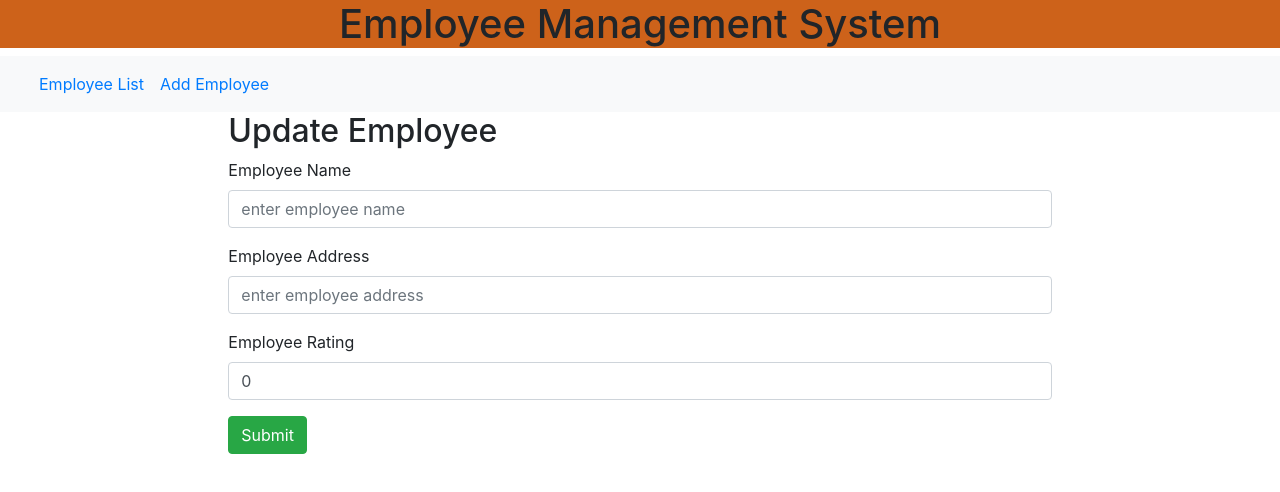
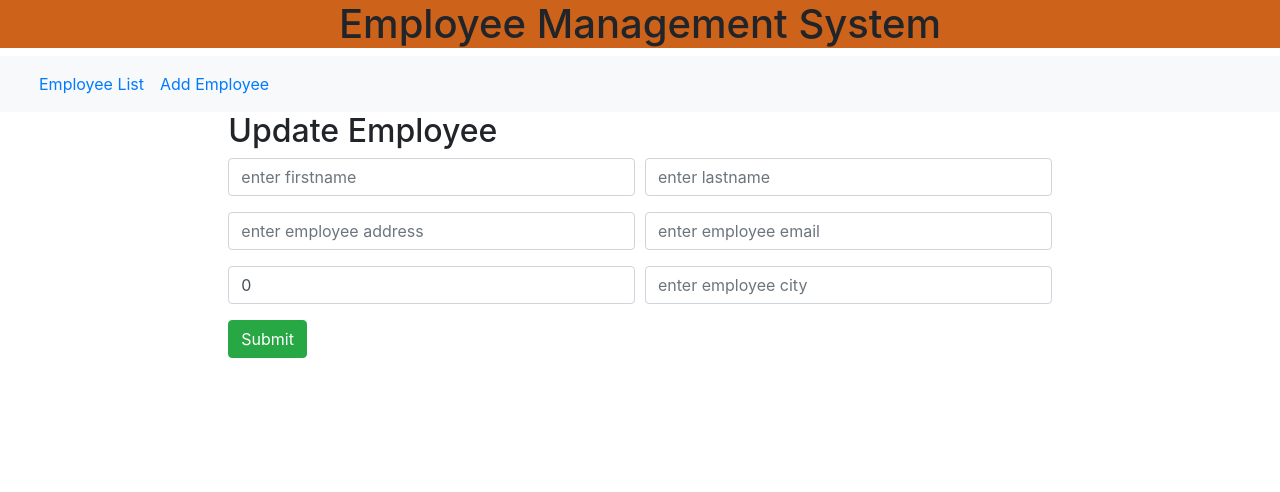
Before and after one commit to deepali060199/ems-frontend1, an Angular app: page /update-employee/1 in a window 1280 px wide. Shown: the top 492 px of the page. Built offline with nearby package versions, Linux system fonts and the light colour scheme; no server answers.

Commit message:
updated form

```diff
--- a/src/app/create-employee/create-employee.component.html
+++ b/src/app/create-employee/create-employee.component.html
@@ -43,8 +43,8 @@
         >
       </div>
       <div class="form-group col">
-        <select id="inputState" class="form-control">
-          <option selected>Gender</option>
+        <select formControlName="gender" id="inputState" class="form-control">
+          <option value="">Choose Gender</option>
           <option>Male</option>
           <option>Female</option>
           <option>Other</option>
@@ -121,8 +121,8 @@
         >
       </div>
       <div class="form-group col">
-        <select id="inputState" class="form-control">
-          <option selected>Rating</option>
+        <select formControlName="rating" id="inputState" class="form-control">
+          <option value="">Choose Rating</option>
           <option>1</option>
           <option>2</option>
           <option>3</option>
@@ -131,30 +131,6 @@
         </select>
       </div>
     </div>
-
-    <!-- <div class="form-group ">
-        <input
-          formControlName="salaryGrade"
-          type="text "
-          class="form-control"
-          placeholder="enter salary"
-        />
-        <span
-          style="color: red"
-          *ngIf="salaryGrade && salaryGrade.invalid && salaryGrade.touched"
-          >SalaryGrade is required</span
-        >
-      </div>
-
-      <div class="form-group >
-
-      <input formControlName="rating" type="text" class="form-control" />
-      <span
-        style="color: red"
-        *ngIf="rating && rating.invalid && rating.touched"
-        >Rating can only be integer</span
-      >
-    </div> -->
 
     <button
       [disabled]="registrationForm.invalid"
--- a/src/app/create-employee/create-employee.component.ts
+++ b/src/app/create-employee/create-employee.component.ts
@@ -2,12 +2,7 @@ import { Component } from '@angular/core';
 import { Router } from '@angular/router';
 import { Employee } from '../employee';
 import { EmployeeService } from '../service/employee.service';
-import {
-  FormGroup,
-  FormControl,
-  Validators,
-  FormBuilder,
-} from '@angular/forms';
+import { FormGroup, FormControl, Validators } from '@angular/forms';
 
 @Component({
   selector: 'app-create-employee',
@@ -16,6 +11,7 @@ import {
 })
 export class CreateEmployeeComponent {
   employee: Employee = new Employee();
+  default: string = 'Ratings';
 
   constructor(
     private employeeService: EmployeeService,
@@ -25,7 +21,7 @@ export class CreateEmployeeComponent {
   registrationForm = new FormGroup({
     firstName: new FormControl('', [Validators.required]),
     lastName: new FormControl('', [Validators.required]),
-    // gender: new FormControl('', [Validators.required]),
+    gender: new FormControl(''),
     age: new FormControl('', [Validators.required]),
     address: new FormControl('', [Validators.required]),
     state: new FormControl('', [Validators.required]),
@@ -34,8 +30,12 @@ export class CreateEmployeeComponent {
     city: new FormControl('', [Validators.required]),
 
     salary: new FormControl('', [Validators.required]),
-    // rating: new FormControl('', [Validators.pattern('[1-9]+$')]),
+    rating: new FormControl(''),
   });
+
+  // onSelected(value: string) {
+  //   this.registrationFor = value;
+  // }
 
   get firstName() {
     return this.registrationForm.get('firstName');
--- a/src/app/employee-list/employee-list.component.html
+++ b/src/app/employee-list/employee-list.component.html
@@ -19,45 +19,6 @@
         <th>city</th>
         <th>salary</th>
         <th>rating</th>
-        <th>
-          <button
-            class="btn btn-warning"
-            (click)="updateEmployee(selectedEmployee.id)"
-          >
-            <svg
-              xmlns="http://www.w3.org/2000/svg"
-              width="16"
-              height="16"
-              fill="currentColor"
-              class="bi bi-pen"
-              viewBox="0 0 16 16"
-            >
-              <path
-                d="m13.498.795.149-.149a1.207 1.207 0 1 1 1.707 1.708l-.149.148a1.5 1.5 0 0 1-.059 2.059L4.854 14.854a.5.5 0 0 1-.233.131l-4 1a.5.5 0 0 1-.606-.606l1-4a.5.5 0 0 1 .131-.232l9.642-9.642a.5.5 0 0 0-.642.056L6.854 4.854a.5.5 0 1 1-.708-.708L9.44.854A1.5 1.5 0 0 1 11.5.796a1.5 1.5 0 0 1 1.998-.001zm-.644.766a.5.5 0 0 0-.707 0L1.95 11.756l-.764 3.057 3.057-.764L14.44 3.854a.5.5 0 0 0 0-.708l-1.585-1.585z"
-              />
-            </svg>
-          </button>
-        </th>
-        <th>
-          <button class="btn btn-danger" (click)="deleteMultiple()">
-            <svg
-              xmlns="http://www.w3.org/2000/svg"
-              width="16"
-              height="16"
-              fill="currentColor"
-              class="bi bi-trash"
-              viewBox="0 0 16 16"
-            >
-              <path
-                d="M5.5 5.5A.5.5 0 0 1 6 6v6a.5.5 0 0 1-1 0V6a.5.5 0 0 1 .5-.5zm2.5 0a.5.5 0 0 1 .5.5v6a.5.5 0 0 1-1 0V6a.5.5 0 0 1 .5-.5zm3 .5a.5.5 0 0 0-1 0v6a.5.5 0 0 0 1 0V6z"
-              />
-              <path
-                fill-rule="evenodd"
-                d="M14.5 3a1 1 0 0 1-1 1H13v9a2 2 0 0 1-2 2H5a2 2 0 0 1-2-2V4h-.5a1 1 0 0 1-1-1V2a1 1 0 0 1 1-1H6a1 1 0 0 1 1-1h2a1 1 0 0 1 1 1h3.5a1 1 0 0 1 1 1v1zM4.118 4 4 4.059V13a1 1 0 0 0 1 1h6a1 1 0 0 0 1-1V4.059L11.882 4H4.118zM2.5 3V2h11v1h-11z"
-              />
-            </svg>
-          </button>
-        </th>
       </tr>
     </thead>
     <tbody>
@@ -82,4 +43,46 @@
       </tr>
     </tbody>
   </table>
+  <div>
+    <button
+      class="btn btn-warning"
+      (click)="updateEmployee(selectedEmployee.id)"
+    >
+      <svg
+        xmlns="http://www.w3.org/2000/svg"
+        width="16"
+        height="16"
+        fill="currentColor"
+        class="bi bi-pen"
+        viewBox="0 0 16 16"
+      >
+        <path
+          d="m13.498.795.149-.149a1.207 1.207 0 1 1 1.707 1.708l-.149.148a1.5 1.5 0 0 1-.059 2.059L4.854 14.854a.5.5 0 0 1-.233.131l-4 1a.5.5 0 0 1-.606-.606l1-4a.5.5 0 0 1 .131-.232l9.642-9.642a.5.5 0 0 0-.642.056L6.854 4.854a.5.5 0 1 1-.708-.708L9.44.854A1.5 1.5 0 0 1 11.5.796a1.5 1.5 0 0 1 1.998-.001zm-.644.766a.5.5 0 0 0-.707 0L1.95 11.756l-.764 3.057 3.057-.764L14.44 3.854a.5.5 0 0 0 0-.708l-1.585-1.585z"
+        />
+      </svg>
+    </button>
+
+    <button
+      style="margin-left: 30px"
+      class="btn btn-danger"
+      (click)="deleteMultiple()"
+    >
+      <svg
+        xmlns="http://www.w3.org/2000/svg"
+        width="16"
+        height="16"
+        fill="currentColor"
+        class="bi bi-trash"
+        viewBox="0 0 16 16"
+      >
+        <path
+          d="M5.5 5.5A.5.5 0 0 1 6 6v6a.5.5 0 0 1-1 0V6a.5.5 0 0 1 .5-.5zm2.5 0a.5.5 0 0 1 .5.5v6a.5.5 0 0 1-1 0V6a.5.5 0 0 1 .5-.5zm3 .5a.5.5 0 0 0-1 0v6a.5.5 0 0 0 1 0V6z"
+        />
+        <path
+          fill-rule="evenodd"
+          d="M14.5 3a1 1 0 0 1-1 1H13v9a2 2 0 0 1-2 2H5a2 2 0 0 1-2-2V4h-.5a1 1 0 0 1-1-1V2a1 1 0 0 1 1-1H6a1 1 0 0 1 1-1h2a1 1 0 0 1 1 1h3.5a1 1 0 0 1 1 1v1zM4.118 4 4 4.059V13a1 1 0 0 0 1 1h6a1 1 0 0 0 1-1V4.059L11.882 4H4.118zM2.5 3V2h11v1h-11z"
+        />
+      </svg>
+    </button>
+  </div>
 </div>
--- a/src/app/update-employee/update-employee.component.html
+++ b/src/app/update-employee/update-employee.component.html
@@ -1,19 +1,31 @@
 <div class="col-md-8 offset-md-2">
   <h2>Update Employee</h2>
   <form (ngSubmit)="onSubmit()">
-    <div class="form-group">
-      <label>Employee Name</label>
+    <div class="form-row">
+      <div class="form-group col">
         <input
           type="text"
           class="form-control"
-        placeholder="enter employee name"
-        id="name"
+          placeholder="enter firstname"
+          id="firstName"
           [(ngModel)]="employee.firstName"
-        name="name"
+          name="firstName"
         />
       </div>
-    <div class="form-group">
-      <label>Employee Address</label>
+      <div class="form-group col">
+        <input
+          type="text"
+          class="form-control"
+          placeholder="enter lastname"
+          id="firstName"
+          [(ngModel)]="employee.lastName"
+          name="lastName"
+        />
+      </div>
+    </div>
+
+    <div class="form-row">
+      <div class="form-group col">
         <input
           type="text"
           class="form-control"
@@ -23,17 +35,39 @@
           name="addeess"
         />
       </div>
-
-    <div class="form-group">
-      <label>Employee Rating</label>
+      <div class="form-group col">
         <input
           type="text"
           class="form-control"
-        placeholder="enter employee rating"
-        id="salaryGrade"
+          placeholder="enter employee email"
+          id="email"
+          [(ngModel)]="employee.email"
+          name="email"
+        />
+      </div>
+    </div>
+
+    <div class="form-row">
+      <div class="form-group col">
+        <input
+          type="text"
+          class="form-control"
+          placeholder="enter  rating"
+          id="rating"
           [(ngModel)]="employee.rating"
           name="rating"
         />
+      </div>
+      <div class="form-group col">
+        <input
+          type="text"
+          class="form-control"
+          placeholder="enter employee city"
+          id="ciy"
+          [(ngModel)]="employee.city"
+          name="city"
+        />
+      </div>
     </div>
 
     <button class="btn btn-success" type="submit">Submit</button>
```
Lines whose indentation alone changed are shown as unchanged.
